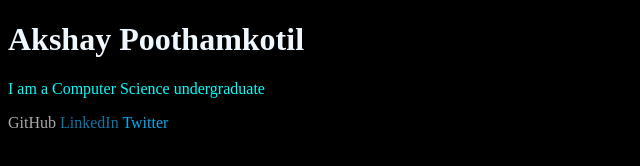
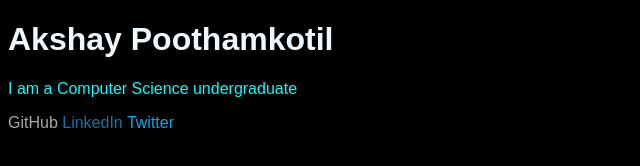
Before and after one commit to notakshayp/AkshayPortfolio, a plain HTML site: page index.html in a window 1280 px wide. Shown: the whole page, without its empty margins (0-640 px from the left). Drawn offline with Linux system fonts and the light colour scheme.

Commit message:
Changed Font

```diff
--- a/index.html
+++ b/index.html
@@ -3,7 +3,7 @@
 <head>
 <title>Akshay P</title>
 </head>
-<body style="background-color: black;">
+<body style="background-color: black;font-family: Arial, Helvetica, sans-serif;">
     <h1 style="color: aliceblue;">Akshay Poothamkotil</h1>
     <p style="color: aqua;">I am a Computer Science undergraduate</p>
     <a style="color: darkgray ;text-decoration: none;" href="https://www.github.com/notakshayp">GitHub</a>
```
